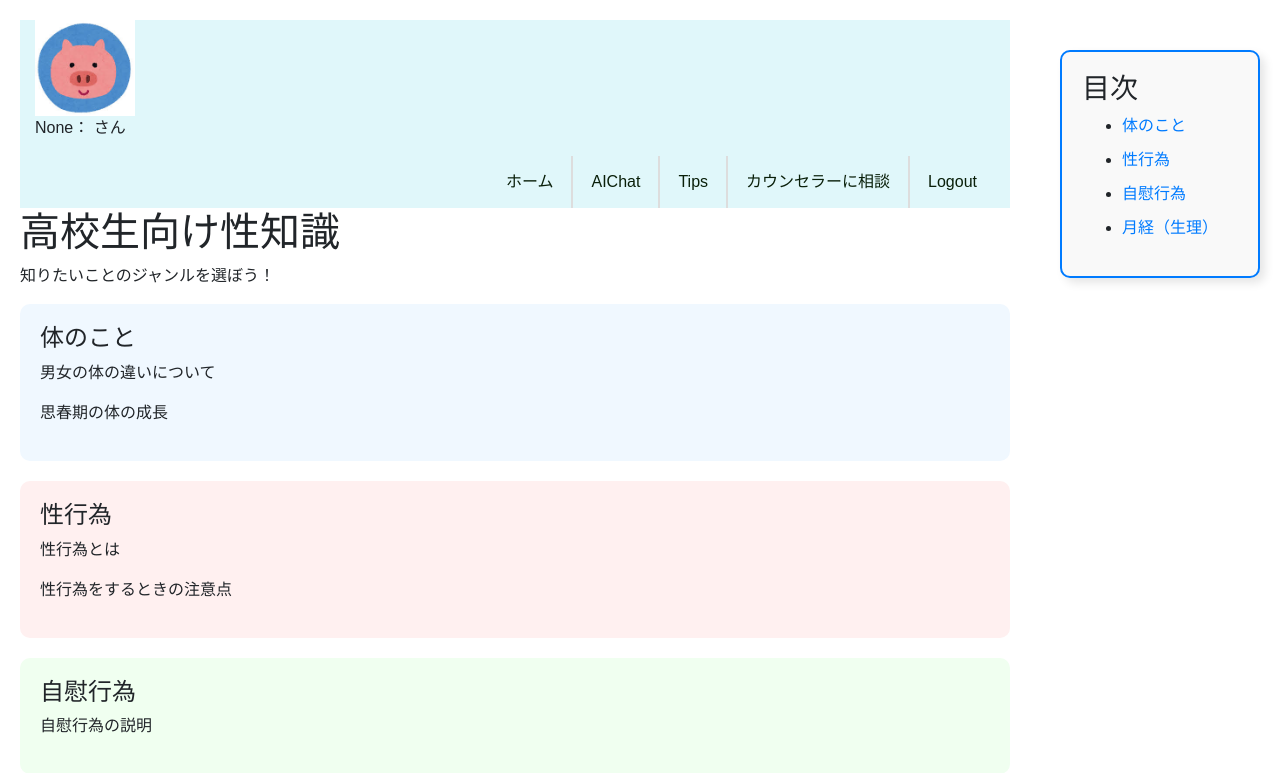
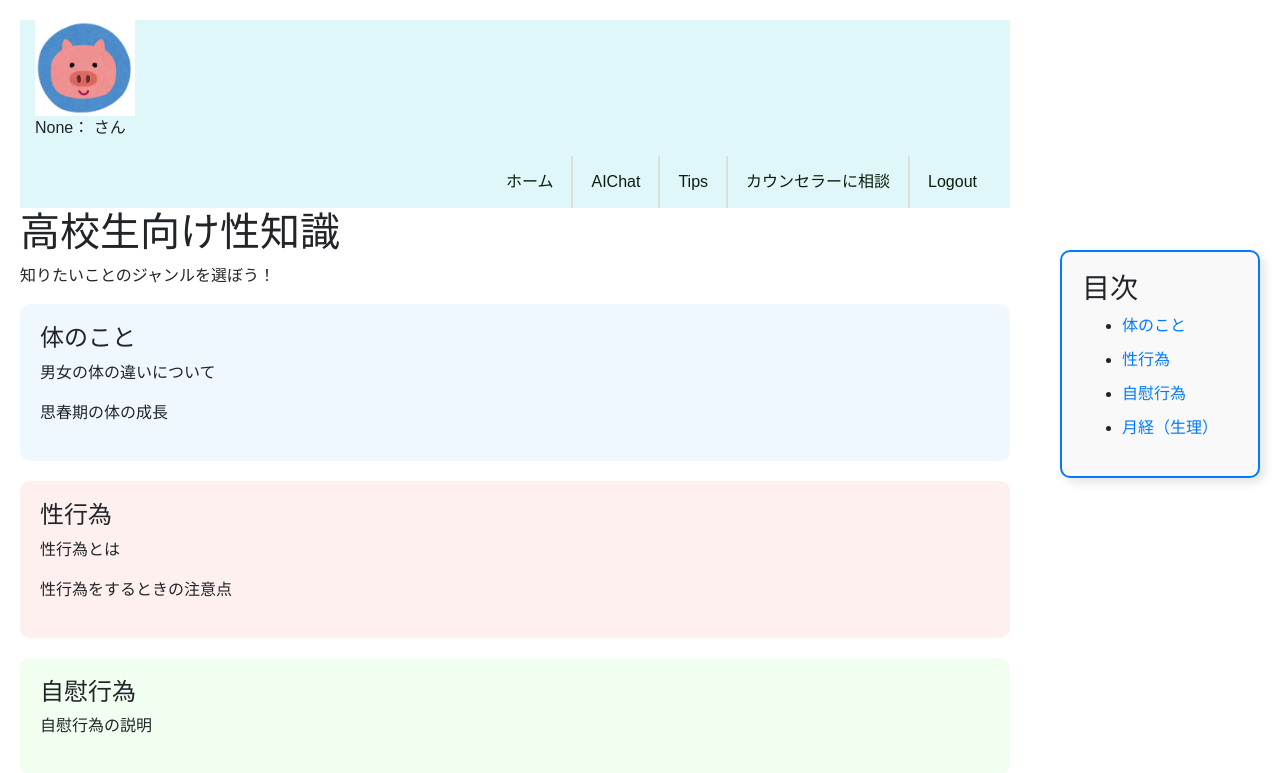
Before and after one commit to hjtm130/gcon_gender, a Flask app: page /HighSchool in a window 1280 px wide. Shown: the top 773 px of the page. Run offline with Flask 3, Linux system fonts and the light colour scheme.

Commit message:
目次の位置修正

```diff
--- a/static/scripts/school.css
+++ b/static/scripts/school.css
@@ -31,7 +31,7 @@ body {
 /*目次*/
 .toc-container {
     position: fixed;
-    top: 50px; /* 上からの距離 */
+    top: 250px; /* 上からの距離 */
     right: 20px; /* 右からの距離 */
     border: 2px solid #007bff;
     padding: 20px;
```
